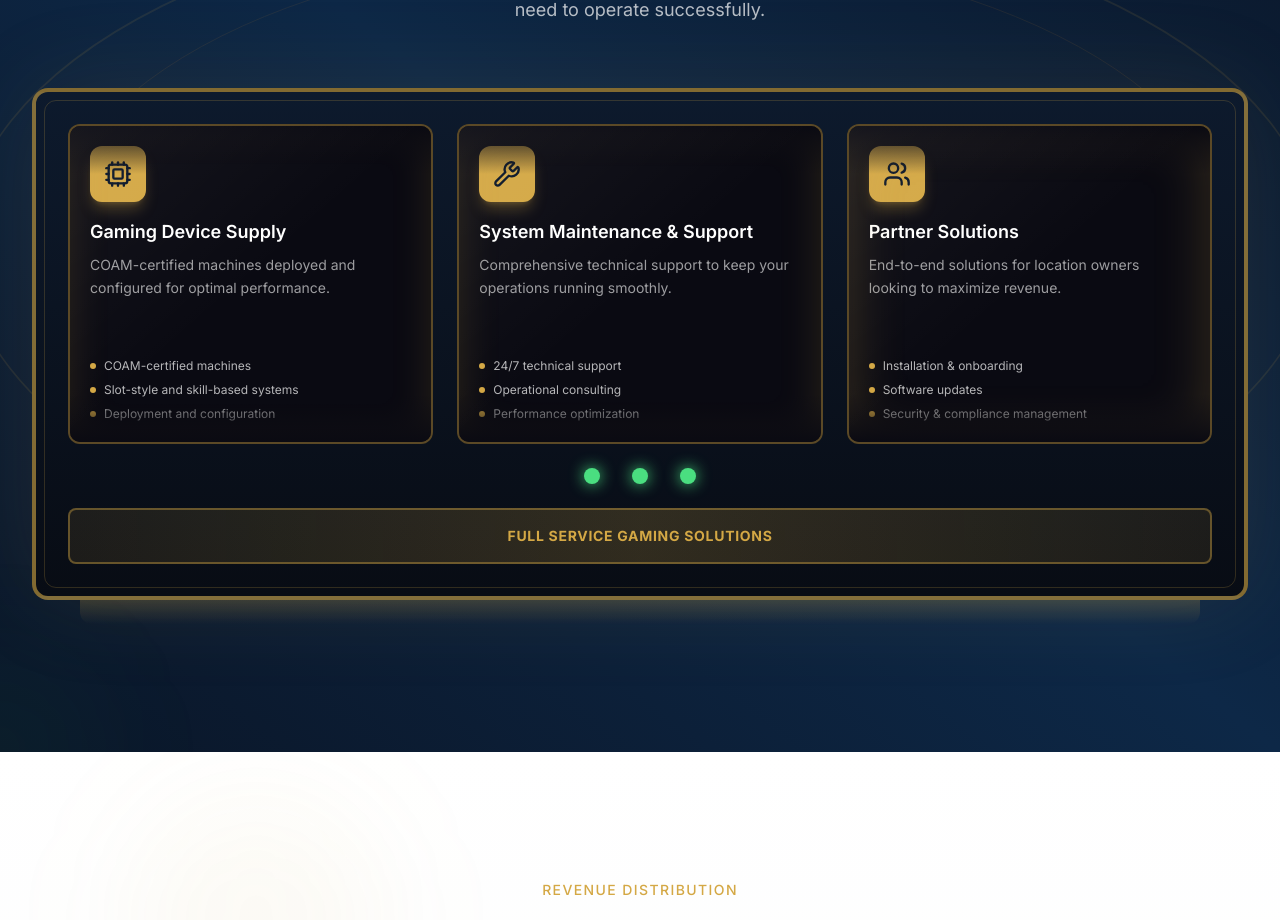
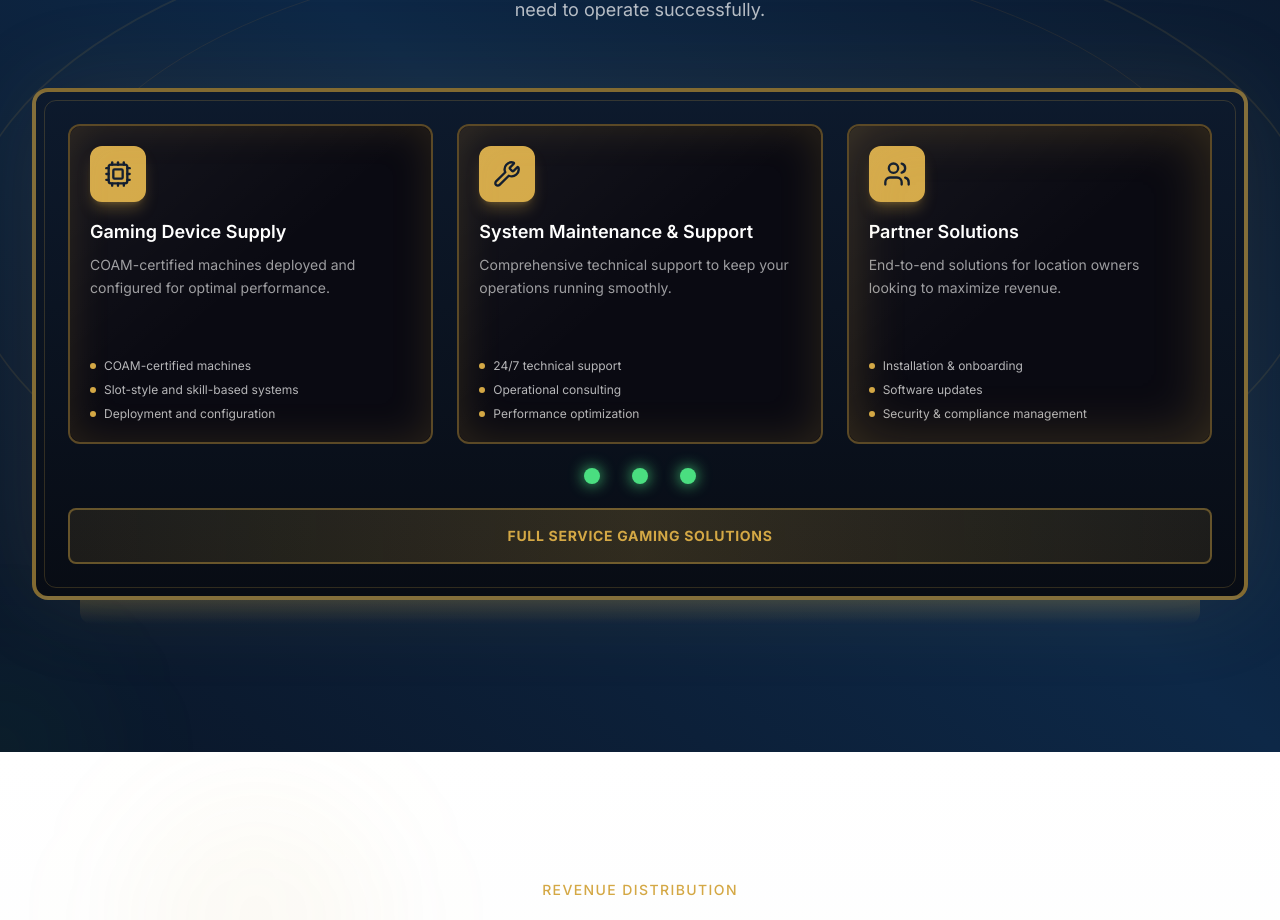
Before and after one commit to 19alswprla/v0-world-game-2010, a Next.js app: page / in a window 1280 px wide. Shown: the part 1876-2796 px from the top of the page. Built offline with nearby package versions, Linux system fonts and the light colour scheme; a web font is replaced by a local one.

Commit message:
fix: remove bottom fade overlay on service cards\n\nEnsure bullet points are legible after animation completes.

```diff
--- a/components/services.tsx
+++ b/components/services.tsx
@@ -107,9 +107,13 @@ function SlotReel({
       {/* Reel window shine effect */}
       <div className="absolute inset-0 bg-gradient-to-br from-white/5 via-transparent to-transparent pointer-events-none z-20" />
 
-      {/* Top/bottom fade for depth */}
-      <div className="absolute inset-x-0 top-0 h-12 bg-gradient-to-b from-[#0a0a12] to-transparent z-10 pointer-events-none" />
-      <div className="absolute inset-x-0 bottom-0 h-12 bg-gradient-to-t from-[#0a0a12] to-transparent z-10 pointer-events-none" />
+      {/* Top fade for depth - only during spinning */}
+      {(isSpinning || (!hasStopped && offset > 0)) && (
+        <>
+          <div className="absolute inset-x-0 top-0 h-12 bg-gradient-to-b from-[#0a0a12] to-transparent z-10 pointer-events-none" />
+          <div className="absolute inset-x-0 bottom-0 h-12 bg-gradient-to-t from-[#0a0a12] to-transparent z-10 pointer-events-none" />
+        </>
+      )}
 
       {/* Spinning symbols - visible during spin */}
       {(isSpinning || (!hasStopped && offset > 0)) && (
```
